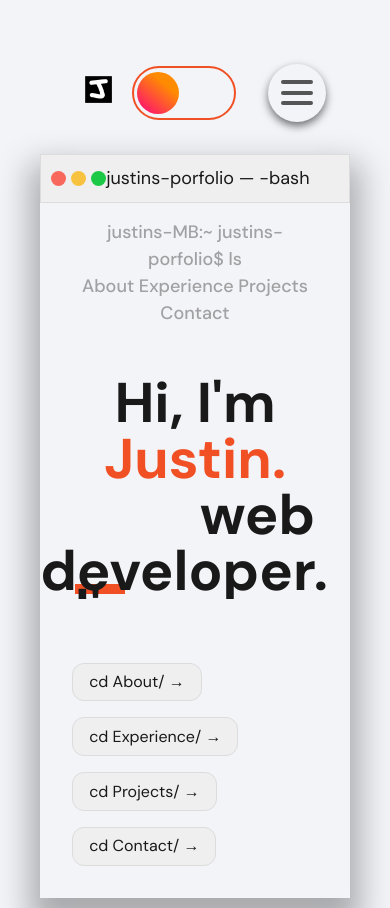
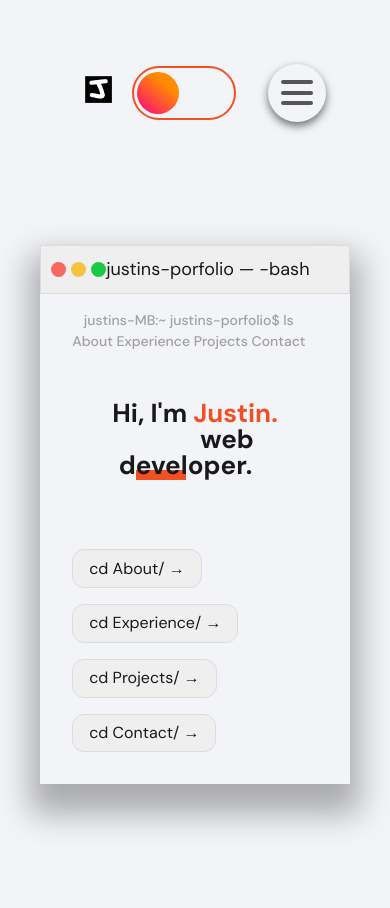
Before and after one commit to justindjsuh/personal-portfolio, a React (Vite) app: page /home in a window 390 px wide. Built offline with nearby package versions, Linux system fonts and the light colour scheme.

Commit message:
draft for GSAP animation

```diff
--- a/src/pages/LandingPage.css
+++ b/src/pages/LandingPage.css
@@ -90,6 +90,7 @@
 .gsap-animation {
   position: relative;
   overflow: hidden;
+  padding-bottom: 7px;
 }
 
 .gsap-animation .box {
@@ -121,12 +122,22 @@
   cursor: pointer;
 }
 
+@media (max-width: 1440px) {
+  .terminal-main-text p {
+    font-size: 52px;
+    font-weight: 600;
+  }
+}
+
 @media (max-width: 700px) {
   .terminal-container {
     width: 95%;
   }
+  .terminal-bg-text p {
+    font-size: 14px;
+  }
   .terminal-main-text p {
-    font-size: 56px;
+    font-size: 26px;
     font-weight: 600;
   }
   .terminal-main-text {
@@ -146,7 +157,4 @@
     margin: 0;
     text-align: center;
   }
-  .terminal-main-text {
-    width: 100%;
-  }
 }
--- a/src/pages/LandingPage.jsx
+++ b/src/pages/LandingPage.jsx
@@ -4,7 +4,12 @@ import { useEffect } from "react";
 import "./LandingPage.css";
 
 const LandingPage = () => {
-  const words = ["web developer.", "software engineer.", "musician.", "gamer."];
+  const words = [
+    " web developer.",
+    " software engineer.",
+    " musician.",
+    " gamer.",
+  ];
 
   useEffect(() => {
     gsap.registerPlugin(TextPlugin);
```
